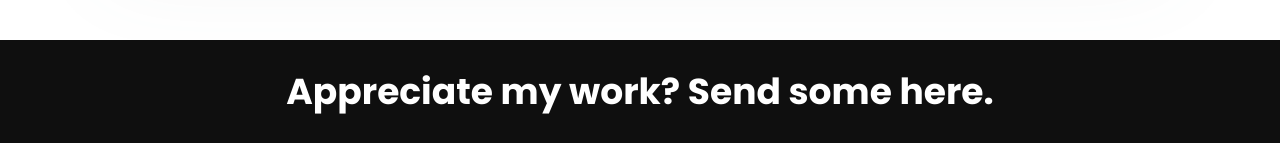
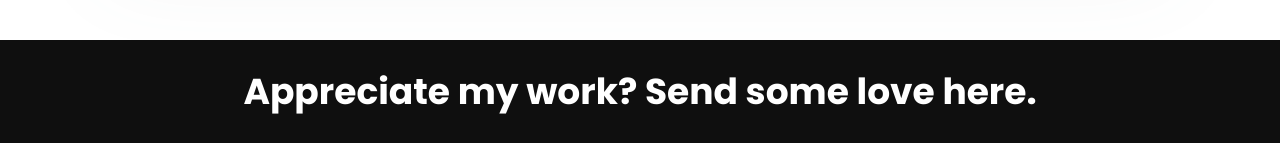
Before and after one commit to haynako0/ipynb_site, a plain HTML site: page index.html in a window 1280 px wide. Shown: the part 2063-2206 px from the top of the page. Drawn offline with nearby package versions, Linux system fonts and the light colour scheme; no server answers.

```diff
--- a/index.html
+++ b/index.html
@@ -8,7 +8,7 @@
 
   <meta property="og:title" content="Automated .ipynb Repository Website">
   <meta property="og:description" content="Made in compliance to CSEL-302: Introduction to Intelligent Systems.">
-  <meta property="og:image" content="/img/image.png">
+  <meta property="og:image" content="img/image.png">
   <meta property="og:url" content="https://haynako0.github.io/ipynb_site/">
   <meta property="og:type" content="website">
 
@@ -146,7 +146,7 @@
 
   <footer id="footer">
     <div class="container">
-      <h3>Appreciate my work? Send some here.</h3>
+      <h3>Appreciate my work? Send some love here.</h3>
       <a href="img/gcash.png" target="_blank" class="img-link">
         <img src="img/gcash.png" class="img-fluid w-50 h-auto m-3" alt="🥺👉👈">
       </a>
```
